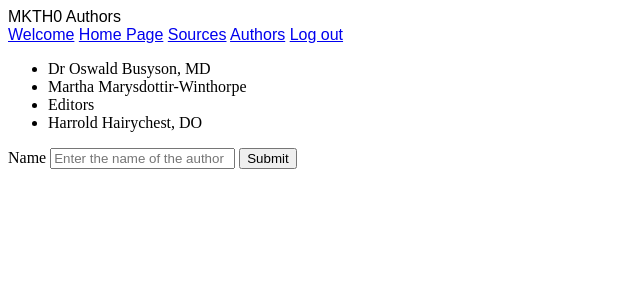
After one commit to melja/mkth, a Flask app: page /authors/ in a window 1280 px wide. The commit adds this page. Shown: the top 300 px of the page, without its empty margins (0-640 px from the left). Run offline with Flask 3, Linux system fonts and the light colour scheme; the visitor is signed in with stand-in values (Sample User, id 1); some libraries are stand-ins or nearby versions.

Commit message:
Convert app to package

```diff
--- a/app.py
+++ b/manage/__init__.py
@@ -1,20 +1,19 @@
 import os
 from flask import Flask, render_template, request, redirect, url_for, session, flash
 from flask_login import login_user, LoginManager, UserMixin
-
-count = 0
+from . import db
 
 def create_app(test_config=None):
     # create and configure the app
     app = Flask(__name__, instance_relative_config=True)
     app.config.from_mapping(
         SECRET_KEY='dev',
-        DATABASE=os.path.join(app.instance_path, 'mkth0.sqlite'),
+        DATABASE=os.path.join(app.instance_path, 'mkth0_manage.sqlite'),
     )
 
     if test_config is None:
         # load the instance config, if it exists, when not testing
-        app.config.from_pyfile('config.py', silent=True)
+        app.config.from_pyfile(os.path.join(app.instance_path, 'config.py'), silent=True)
     else:
         # load the test config if passed in
         app.config.from_mapping(test_config)
@@ -28,6 +27,10 @@ def create_app(test_config=None):
     #login_manager = LoginManager()
     #login_manager.init_app(app)
 
+    @app.errorhandler(404)
+    def not_found(error):
+        return render_template('error.html'), 404
+
     def validate_login(username, password):
         if username == "admin":
             return True
@@ -39,8 +42,17 @@ def create_app(test_config=None):
             ("Prominent Science Today", "Editors")
         ]
 
+    authorlist = [
+            "Dr Oswald Busyson, MD",
+            "Martha Marysdottir-Winthorpe",
+            "Editors",
+            "Harrold Hairychest, DO"
+    ]
+
     @app.route("/increment", methods=["POST"])
     def increment():
+        if "username" not in session:
+            return f'Count: 0'
         if "count" in session:
             count = session["count"] + 1
         else:
@@ -75,12 +87,12 @@ def create_app(test_config=None):
 
     @app.route("/logout/", methods=["GET"])
     def logout():
-        session["username"] = None
-        return redirect(url_for("login"))
+            session.pop('username', None)
+            return redirect(url_for("login"))
 
     @app.route("/home/", methods=["GET"])
     def home():
-        if "username" not in session or  not session["username"]:
+        if "username" not in session:
             return redirect(url_for("login", next=url_for("home")))
         if "count" in session:
             count = session["count"]
@@ -90,16 +102,23 @@ def create_app(test_config=None):
 
     @app.route("/sources/", methods=["GET", "POST"])
     def sources():
-        if "username" not in session or not session["username"]:
+        if "username" not in session:
             return redirect(url_for("login", next=url_for("sources")))
         if request.method=="GET":
             return render_template("sources.html", sources=sourcelist)
         sourcelist.append((request.form["title"],request.form["authors"]))
         return redirect(url_for("sources"))
 
-    import db
+
+    @app.route("/authors/", methods=["GET", "POST"])
+    def authors():
+        if "username" not in session:
+            return redirect(url_for("login", next=url_for("authors")))
+        if request.method=="GET":
+            return render_template("authors.html", authors=authorlist)
+        authorlist.append(request.form["name"])
+        return redirect(url_for("authors"))
+
     db.init_app(app)
 
     return app
-
-app = create_app()
--- /dev/null
+++ b/manage/app.py
@@ -0,0 +1,3 @@
+from . import create_app
+
+app = create_app()
--- a/db.py
+++ b/manage/db.py
@@ -1,4 +1,4 @@
-from os import walk, path
+from os import walk, path, getcwd
 import sqlite3
 import click
 from flask import current_app, g
@@ -33,8 +33,9 @@ def init_db():
 
     db_ver = get_user_version(db)
     files = []
-    for (dirpath, dirnames, filenames) in walk("schema"):
+    for (dirpath, dirnames, filenames) in walk("manage/schema"):
         files.extend(filenames)
+    print(getcwd())
 
     allschema = [f for f in files if path.splitext(f)[1].lower() == ".sql"]
     toapply = sorted([f for f in allschema if int(f.split("_")[0]) > db_ver])
--- /dev/null
+++ b/manage/templates/authors.html
@@ -0,0 +1,22 @@
+{% extends "base.html" %}
+
+{% block header %}
+<span>Authors</span>
+{% endblock %}
+
+{% block content %}
+<div>
+    <ul>
+    {% for author in authors %}
+        <li>{{ author }}</li>
+    {% endfor %}
+    </ul>
+</div>
+<div>
+    <form method="POST" action=".">
+        <label for="author-name">Name</label>
+        <input id="author-name" name="name" placeholder="Enter the name of the author"></input>
+        <button type="submit">Submit</button>
+    </form>
+</div>
+{% endblock %}
--- a/templates/base.html
+++ b/manage/templates/base.html
@@ -14,14 +14,17 @@
         <div class="header-test">MKTH0
         {% block header %}
         {% endblock %}
+        <nav>
             <a href="/">Welcome</a>
             <a href="/home">Home Page</a>
             <a href="/sources">Sources</a>
+            <a href="/authors">Authors</a>
             {% if session["username"] %}
             <a href="/logout">Log out</a>
             {% else %}
             <a href="/login">Log in</a>
             {% endif %}
+        </nav>
         </div>
     </header>
     <div>
--- a/templates/index.html
+++ b/manage/templates/error.html
@@ -1,9 +1,10 @@
 {% extends "base.html" %}
 
 {% block header %}
-<div>Welcome</div>
+<span>Welcome</span>
 {% endblock %}
 
 {% block content %}
-<div>Unathenticated Welcome</div>
+<div>Error</div>
+<a href="/">Return to Home Page</a>"
 {% endblock %}
--- a/templates/home.html
+++ b/manage/templates/home.html
@@ -1,7 +1,7 @@
 {% extends "base.html" %}
 
 {% block header %}
-<div>Home</div>
+<span>Home</span>
 {% endblock %}
 
 {% block content %}
--- a/templates/login.html
+++ b/manage/templates/login.html
@@ -1,7 +1,7 @@
 {% extends "base.html" %}
 
 {% block header %}
-<div>Login Page</div>
+<span>Login Page</span>
 {% endblock %}
 
 {% block content %}
--- a/templates/sources.html
+++ b/manage/templates/sources.html
@@ -1,7 +1,7 @@
 {% extends "base.html" %}
 
 {% block header %}
-<div>Sources</div>
+<span>Sources</span>
 {% endblock %}
 
 {% block content %}
```
Also changed, not shown: manage/schema/3_add_sources.sql (added, +9 -0 lines), manage/templates/index.html (added, +9 -0 lines), manage/schema/1_initial_schema.sql (renamed from schema/1_initial_schema.sql), manage/schema/2_add_authors.sql (renamed from schema/2_add_authors.sql), manage/static/styles.css (renamed from static/styles.css), 1 other file. Lines whose indentation alone changed are shown as unchanged.
